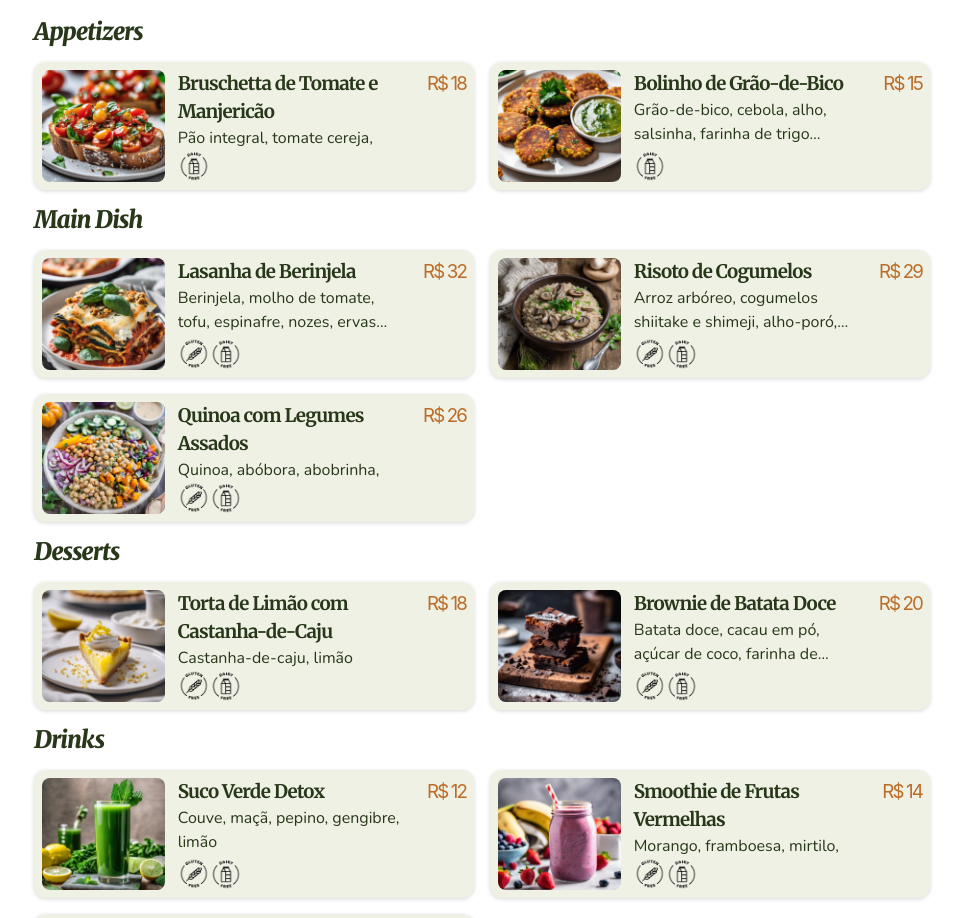
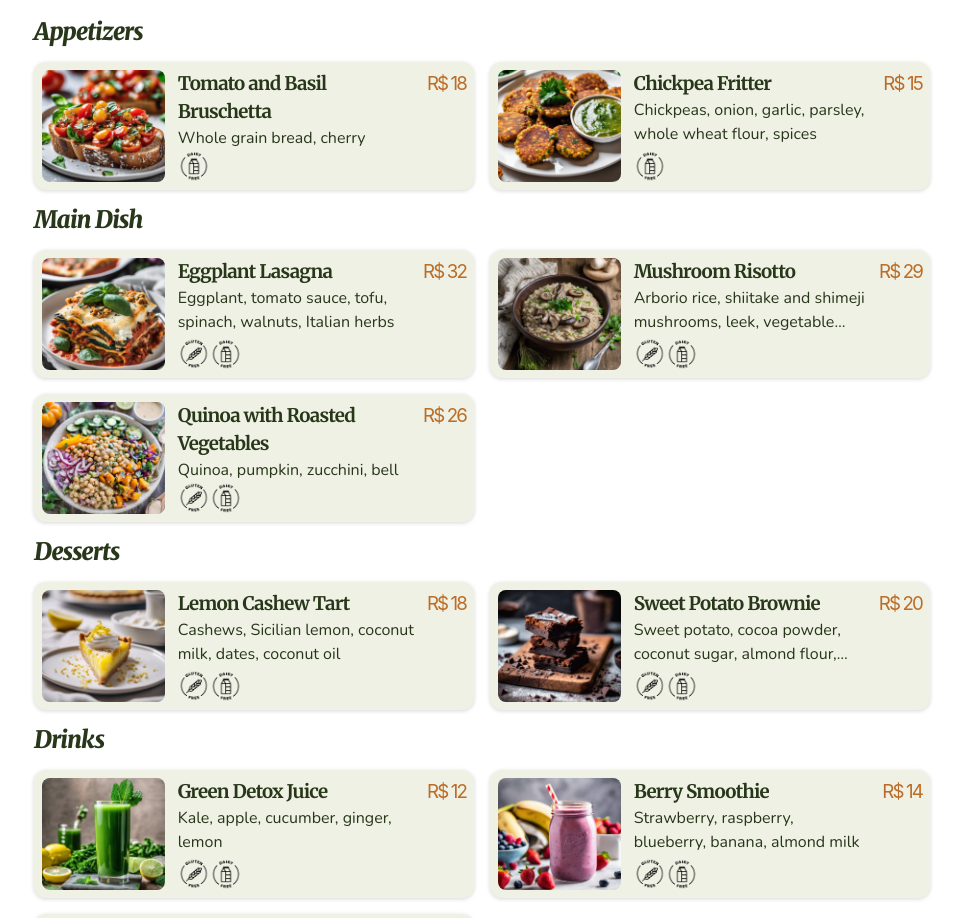
Before and after one commit to joelsantosjunior/restaurant-menu, a React (Vite) app: page / in a window 1280 px wide. Shown: the part 300-1218 px from the top of the page, without its empty margins (158-1120 px from the left). Built offline with nearby package versions, Linux system fonts and the light colour scheme.

Commit message:
setup text localization

```diff
--- a/index.html
+++ b/index.html
@@ -4,7 +4,7 @@
     <meta charset="UTF-8" />
     <link rel="icon" type="image/svg+xml" href="/favico.svg" />
     <meta name="viewport" content="width=device-width, initial-scale=1.0" />
-    <title>Vite + React + TS</title>
+    <title>Veggie Bistro</title>
   </head>
   <body>
     <div id="modal"></div>
--- a/src/App.tsx
+++ b/src/App.tsx
@@ -5,7 +5,9 @@ import Modal from './modals/Modal'
 import OrderModal from './modals/OrderModal'
 import { useDispatch, useSelector } from 'react-redux'
 import { AppState } from './store/store'
-import { setShowOrderModel } from './store/UISlice'
+import { Locale, setLocale, setShowOrderModel } from './store/UISlice'
+import { useEffect } from 'react'
+import { setMenu } from './store/menuSlice'
 
 const router = createBrowserRouter([
   {
@@ -20,6 +22,14 @@ function App() {
   const showOrderModal = useSelector(
     (state: AppState) => state.ui.showOrderModel
   )
+
+  useEffect(() => {
+    const initialLocale =
+      (navigator?.language?.split('-')?.[0] as Locale) || 'en'
+
+    dispatch(setLocale(initialLocale as Locale))
+    dispatch(setMenu(initialLocale))
+  })
 
   return (
     <>
--- a/src/assets/db.json
+++ b/src/assets/db.json
@@ -1,9 +1,130 @@
 {
+  "en": {
     "menu": [
       {
         "category": "Appetizers",
         "quick_access": {
           "name": "Appetizers",
+          "icon": "appetizer.png"
+        },
+        "items": [
+          {
+            "name": "Tomato and Basil Bruschetta",
+            "ingredients": "Whole grain bread, cherry tomatoes, fresh basil, garlic, olive oil, salt",
+            "img": "245737_A vibrant image of a bruschetta topped with diced _xl-1024-v1-0.jpg",
+            "price": 18.0,
+            "contains_gluten": true,
+            "contains_lactose": false
+          },
+          {
+            "name": "Chickpea Fritter",
+            "ingredients": "Chickpeas, onion, garlic, parsley, whole wheat flour, spices",
+            "img": "177620_A delicious close-up of golden-brown chickpea frit_xl-1024-v1-0.jpg",
+            "price": 15.0,
+            "contains_gluten": true,
+            "contains_lactose": false
+          }
+        ]
+      },
+      {
+        "category": "Main Dish",
+        "quick_access": {
+          "name": "Main Dish",
+          "icon": "main-dish.png"
+        },
+        "items": [
+          {
+            "name": "Eggplant Lasagna",
+            "ingredients": "Eggplant, tomato sauce, tofu, spinach, walnuts, Italian herbs",
+            "img": "462905_A beautifully layered eggplant lasagna with rich t_xl-1024-v1-0.jpg",
+            "price": 32.0,
+            "contains_gluten": false,
+            "contains_lactose": false
+          },
+          {
+            "name": "Mushroom Risotto",
+            "ingredients": "Arborio rice, shiitake and shimeji mushrooms, leek, vegetable broth, white wine, olive oil",
+            "img": "556719_A creamy mushroom risotto featuring shiitake and s_xl-1024-v1-0.jpg",
+            "price": 29.0,
+            "contains_gluten": false,
+            "contains_lactose": false
+          },
+          {
+            "name": "Quinoa with Roasted Vegetables",
+            "ingredients": "Quinoa, pumpkin, zucchini, bell pepper, red onion, chickpeas, tahini sauce",
+            "img": "631846_A colorful plate of quinoa salad with roasted butt_xl-1024-v1-0.jpg",
+            "price": 26.0,
+            "contains_gluten": false,
+            "contains_lactose": false
+          }
+        ]
+      },
+      {
+        "category": "Desserts",
+        "quick_access": {
+          "name": "Desserts",
+          "icon": "dessert.png"
+        },
+        "items": [
+          {
+            "name": "Lemon Cashew Tart",
+            "ingredients": "Cashews, Sicilian lemon, coconut milk, dates, coconut oil",
+            "img": "600403_A slice of lemon cashew tart with a golden crust, _xl-1024-v1-0.jpg",
+            "price": 18.0,
+            "contains_gluten": false,
+            "contains_lactose": false
+          },
+          {
+            "name": "Sweet Potato Brownie",
+            "ingredients": "Sweet potato, cocoa powder, coconut sugar, almond flour, dark chocolate",
+            "img": "488693_A rich, fudgy sweet potato brownie, dusted with co_xl-1024-v1-0.jpg",
+            "price": 20.0,
+            "contains_gluten": false,
+            "contains_lactose": false
+          }
+        ]
+      },
+      {
+        "category": "Drinks",
+        "quick_access": {
+          "name": "Drinks",
+          "icon": "drinks.png"
+        },
+        "items": [
+          {
+            "name": "Green Detox Juice",
+            "ingredients": "Kale, apple, cucumber, ginger, lemon",
+            "price": 12.0,
+            "img": "326815_A refreshing green detox juice served in a tall gl_xl-1024-v1-0.jpg",
+            "contains_gluten": false,
+            "contains_lactose": false
+          },
+          {
+            "name": "Berry Smoothie",
+            "ingredients": "Strawberry, raspberry, blueberry, banana, almond milk",
+            "price": 14.0,
+            "img": "670617_A vibrant berry smoothie in a mason jar, topped wi_xl-1024-v1-0.jpg",
+            "contains_gluten": false,
+            "contains_lactose": false
+          },
+          {
+            "name": "Iced Hibiscus Tea",
+            "ingredients": "Hibiscus, mint, lemon, molasses",
+            "price": 10.0,
+            "img": "748839_A chilled hibiscus tea in a glass with ice cubes, _xl-1024-v1-0.jpg",
+            "contains_gluten": false,
+            "contains_lactose": false
+          }
+        ]
+      }
+    ]
+  },
+  "pt": {
+    "menu": [
+      {
+        "category": "Entradas",
+        "quick_access": {
+          "name": "Entradas",
           "icon": "appetizer.png"
         },
         "items": [
@@ -26,9 +147,9 @@
         ]
       },
       {
-      "category": "Main Dish",
+        "category": "Principal",
         "quick_access": {
-        "name": "Main Dish",
+          "name": "Principal",
           "icon": "main-dish.png"
         },
         "items": [
@@ -59,9 +180,9 @@
         ]
       },
       {
-      "category": "Desserts",
+        "category": "Sobremesa",
         "quick_access": {
-        "name": "Desserts",
+          "name": "Sobremesa",
           "icon": "dessert.png"
         },
         "items": [
@@ -84,9 +205,9 @@
         ]
       },
       {
-      "category": "Drinks",
+        "category": "Bebidas",
         "quick_access": {
-        "name": "Drinks",
+          "name": "Bebidas",
           "icon": "drinks.png"
         },
         "items": [
@@ -118,3 +239,4 @@
       }
     ]
   }
+}
--- /dev/null
+++ b/src/assets/locale.json
@@ -0,0 +1,16 @@
+{
+  "page": {
+    "menu": {
+      "footer": {
+        "total": {
+          "en": "Total",
+          "pt": "Total"
+        },
+        "button": {
+          "en": "My Order",
+          "pt": "Meu Pedido"
+        }
+      }
+    }
+  }
+}
--- a/src/components/layout/Footer.tsx
+++ b/src/components/layout/Footer.tsx
@@ -4,6 +4,7 @@ import styled from 'styled-components'
 import UIButton from '../ui/Button'
 import { setShowOrderModel } from '../../store/UISlice'
 import useTotal from '../../hooks/useTotal'
+import useLocaleData from '../../hooks/useLocaleData'
 
 const MyFooter = styled.footer`
   position: fixed;
@@ -41,13 +42,19 @@ const Footer: React.FC = () => {
     dispatch(setShowOrderModel(true))
   }
 
+  const t = useLocaleData()
+
   return (
     <>
       {total > 0 && (
         <MyFooter className="slide-from-bottom-enter-active">
-          <h2 className="price">Total: R$ {total}</h2>
+          <h2 className="price">
+            {t('page.menu.footer.total')}: R$ {total}
+          </h2>
           <div>
-            <UIButton onClick={handleFinishOrder}>My Order</UIButton>
+            <UIButton onClick={handleFinishOrder}>
+              {t('page.menu.footer.button')}
+            </UIButton>
           </div>
         </MyFooter>
       )}
--- /dev/null
+++ b/src/hooks/useLocale.tsx
@@ -0,0 +1,6 @@
+import { useSelector } from 'react-redux'
+import { AppState } from '../store/store'
+
+export default function useLocale() {
+  return useSelector((state: AppState) => state.ui.locale)
+}
--- /dev/null
+++ b/src/hooks/useLocaleData.tsx
@@ -0,0 +1,13 @@
+import { useSelector } from 'react-redux'
+import { AppState } from '../store/store'
+import { LocaleObject, localeDictionary } from '../utils/locale.utils'
+
+const useLocaleData = (): ((key: keyof LocaleObject) => string) => {
+  const locale = useSelector((state: AppState) => state.ui.locale).toString()
+
+  return (key: keyof LocaleObject) => {
+    return localeDictionary[`${key}.${locale}`]
+  }
+}
+
+export default useLocaleData
--- a/src/store/UISlice.tsx
+++ b/src/store/UISlice.tsx
@@ -1,11 +1,15 @@
 import { createSlice, PayloadAction } from '@reduxjs/toolkit'
 
+export type Locale = 'en' | 'pt'
+
 export interface UIState {
+  locale: Locale
   showOrderModel: boolean
   showItemModel: boolean
 }
 
 const initialState: UIState = {
+  locale: 'en',
   showOrderModel: false,
   showItemModel: false,
 }
@@ -20,9 +24,13 @@ const uiSlice = createSlice({
     setShowItemModal(state, action: PayloadAction<boolean>) {
       state.showItemModel = action.payload
     },
+    setLocale(state, action: PayloadAction<Locale>) {
+      state.locale = action.payload
+    },
   },
 })
 
-export const { setShowItemModal, setShowOrderModel } = uiSlice.actions
+export const { setShowItemModal, setShowOrderModel, setLocale } =
+  uiSlice.actions
 
 export default uiSlice.reducer
--- a/src/store/menuSlice.tsx
+++ b/src/store/menuSlice.tsx
@@ -1,5 +1,6 @@
 import { PayloadAction, createSlice } from '@reduxjs/toolkit'
 import db from '../assets/db.json'
+import { Locale } from './UISlice'
 
 export interface StateMenuItem {
   name: string
@@ -27,7 +28,7 @@ export interface MenuState {
 }
 
 const initialState: MenuState = {
-  availableItems: db['menu'],
+  availableItems: [],
   selectedItems: [],
 }
 
@@ -35,6 +36,9 @@ const menuSlice = createSlice({
   name: 'menu',
   initialState: initialState,
   reducers: {
+    setMenu: (state, action: PayloadAction<Locale>) => {
+      state.availableItems = db[action.payload]['menu']
+    },
     selectItem: (state, action: PayloadAction<SelectedItem>) => {
       state.selectedItems.push(action.payload)
     },
@@ -58,7 +62,12 @@ const menuSlice = createSlice({
   },
 })
 
-export const { selectItem, updateOrder, unselectItem, cleanSelection } =
-  menuSlice.actions
+export const {
+  selectItem,
+  updateOrder,
+  unselectItem,
+  cleanSelection,
+  setMenu,
+} = menuSlice.actions
 
 export default menuSlice.reducer
--- /dev/null
+++ b/src/utils/locale.utils.ts
@@ -0,0 +1,34 @@
+import localeData from '../assets/locale.json'
+
+interface SourceLocaleObject {
+  [key: string]: SourceLocaleObject | string
+}
+
+export type LocaleObject = Record<string, string>
+
+function flattenObject(obj: SourceLocaleObject, parentKey = '', sep = '.') {
+  const flattened: LocaleObject = {}
+
+  for (const key in obj) {
+    if (Object.prototype.hasOwnProperty.call(obj, key)) {
+      const newKey = parentKey ? `${parentKey}${sep}${key}` : key
+
+      if (
+        typeof obj[key] === 'object' &&
+        obj[key] !== null &&
+        !Array.isArray(obj[key])
+      ) {
+        Object.assign(
+          flattened,
+          flattenObject(obj[key] as SourceLocaleObject, newKey, sep)
+        )
+      } else {
+        flattened[newKey] = obj[key] as string
+      }
+    }
+  }
+
+  return flattened
+}
+
+export const localeDictionary: LocaleObject = flattenObject(localeData)
```
Lines whose indentation alone changed are shown as unchanged.
